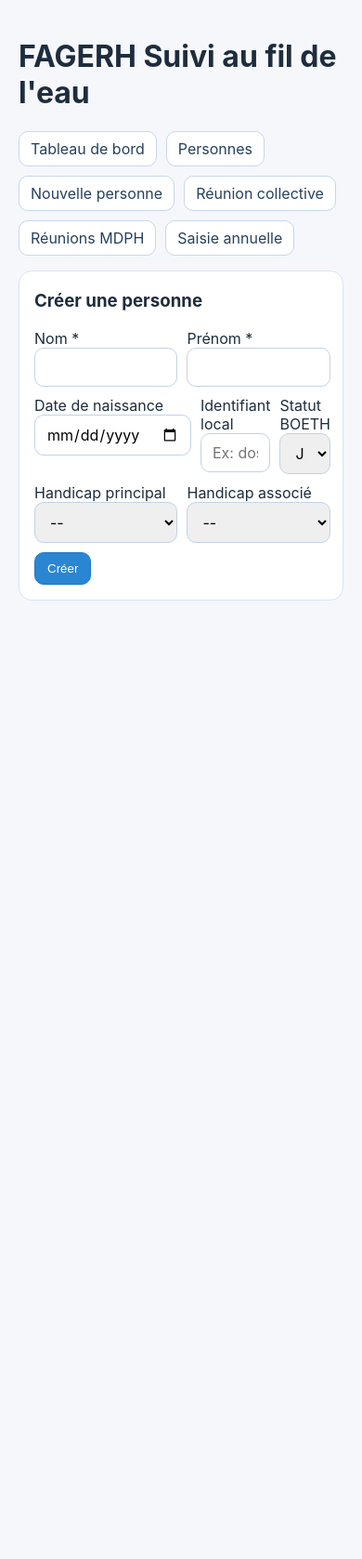
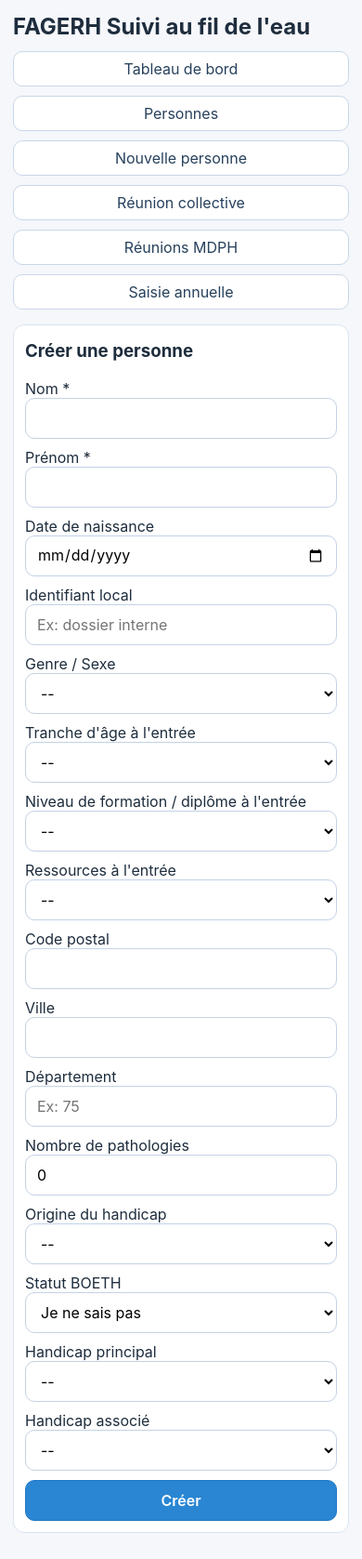
Before and after one commit to gip-inclusion/grist-custom-forms, a Flask app: page /people/new in a window 390 px wide. Shown: the whole page at 93% size. Before the commit the page ends 646 px from the top, so only its background shows below. Run offline with Flask 3, Linux system fonts and the light colour scheme.

Commit message:
feat(fagerh-suivi): enrich profile fields and improve mobile field consistency

```diff
--- a/tools/fagerh_suivi_local/app.py
+++ b/tools/fagerh_suivi_local/app.py
@@ -38,6 +38,55 @@
     "TCC (comportement/communication)",
     "Diagnostics en cours",
     "Autres types de déficiences",
+    "Je ne sais pas",
+]
+GENRE_OPTIONS = [
+    "Femme",
+    "Homme",
+    "Autre",
+    "Je ne sais pas",
+]
+TRANCHE_AGE_OPTIONS = [
+    "Moins de 20 ans",
+    "20 à 24 ans",
+    "25 à 29 ans",
+    "30 à 39 ans",
+    "40 à 49 ans",
+    "50 ans et plus",
+    "Je ne sais pas",
+]
+NIVEAU_FORMATION_OPTIONS = [
+    "Infra niveau 3 (sans qualification)",
+    "Niveau 3 (CAP/BEP)",
+    "Niveau 4 (Bac)",
+    "Niveau 5 (Bac+2)",
+    "Niveau 6 (Licence/Bachelor)",
+    "Niveau 7 ou plus (Master/Doctorat)",
+    "Je ne sais pas",
+]
+RESSOURCES_ENTREE_OPTIONS = [
+    "Salaire",
+    "ARE / allocation chômage",
+    "RSA",
+    "AAH",
+    "Indemnités journalières",
+    "Aucune ressource",
+    "Autres ressources",
+    "Je ne sais pas",
+]
+ZONE_GEOGRAPHIQUE_OPTIONS = [
+    "Département d'implantation",
+    "Département limitrophe",
+    "Autre département",
+    "Hors région",
+    "Je ne sais pas",
+]
+ORIGINE_HANDICAP_OPTIONS = [
+    "De naissance",
+    "Accident de la vie",
+    "Accident du travail / maladie professionnelle",
+    "Maladie évolutive",
+    "Autre",
     "Je ne sais pas",
 ]
 BLOCS_COLLECTIFS = [
@@ -190,6 +239,16 @@
             date_naissance TEXT,
             identifiant_local TEXT,
             boeth_statut TEXT DEFAULT 'inconnu',
+            genre TEXT,
+            tranche_age_entree TEXT,
+            niveau_formation_entree TEXT,
+            ressources_entree TEXT,
+            code_postal TEXT,
+            ville TEXT,
+            departement TEXT,
+            zone_geographique TEXT,
+            nb_pathologies INTEGER DEFAULT 0,
+            origine_handicap TEXT,
             handicap_principal TEXT,
             handicap_associe TEXT,
             created_at TEXT NOT NULL DEFAULT (datetime('now'))
@@ -299,6 +358,28 @@
 
 def ensure_schema_updates() -> None:
     db = get_db()
+    cols_people = {r["name"] for r in db.execute("PRAGMA table_info(people)").fetchall()}
+    if "genre" not in cols_people:
+        db.execute("ALTER TABLE people ADD COLUMN genre TEXT")
+    if "tranche_age_entree" not in cols_people:
+        db.execute("ALTER TABLE people ADD COLUMN tranche_age_entree TEXT")
+    if "niveau_formation_entree" not in cols_people:
+        db.execute("ALTER TABLE people ADD COLUMN niveau_formation_entree TEXT")
+    if "ressources_entree" not in cols_people:
+        db.execute("ALTER TABLE people ADD COLUMN ressources_entree TEXT")
+    if "code_postal" not in cols_people:
+        db.execute("ALTER TABLE people ADD COLUMN code_postal TEXT")
+    if "ville" not in cols_people:
+        db.execute("ALTER TABLE people ADD COLUMN ville TEXT")
+    if "departement" not in cols_people:
+        db.execute("ALTER TABLE people ADD COLUMN departement TEXT")
+    if "zone_geographique" not in cols_people:
+        db.execute("ALTER TABLE people ADD COLUMN zone_geographique TEXT")
+    if "nb_pathologies" not in cols_people:
+        db.execute("ALTER TABLE people ADD COLUMN nb_pathologies INTEGER DEFAULT 0")
+    if "origine_handicap" not in cols_people:
+        db.execute("ALTER TABLE people ADD COLUMN origine_handicap TEXT")
+
     cols_events = {r["name"] for r in db.execute("PRAGMA table_info(events)").fetchall()}
     if "type_prestation" not in cols_events:
         db.execute("ALTER TABLE events ADD COLUMN type_prestation TEXT")
@@ -315,6 +396,19 @@
         return datetime.strptime(d, "%Y-%m-%d").date()
     except Exception:
         return None
+
+
+def compute_age(date_naissance: str | None, ref: date | None = None) -> int | None:
+    if not date_naissance:
+        return None
+    dob = parse_iso(date_naissance)
+    if not dob:
+        return None
+    today = ref or date.today()
+    years = today.year - dob.year
+    if (today.month, today.day) < (dob.month, dob.day):
+        years -= 1
+    return years
 
 
 def normalize_txt(v: str) -> str:
@@ -650,19 +744,60 @@
         date_naissance = normalize_txt(request.form.get("date_naissance", ""))
         identifiant_local = normalize_txt(request.form.get("identifiant_local", ""))
         boeth_statut = normalize_txt(request.form.get("boeth_statut", "inconnu"))
+        genre = normalize_txt(request.form.get("genre", ""))
+        tranche_age_entree = normalize_txt(request.form.get("tranche_age_entree", ""))
+        niveau_formation_entree = normalize_txt(request.form.get("niveau_formation_entree", ""))
+        ressources_entree = normalize_txt(request.form.get("ressources_entree", ""))
+        code_postal = normalize_txt(request.form.get("code_postal", ""))
+        ville = normalize_txt(request.form.get("ville", ""))
+        departement = normalize_txt(request.form.get("departement", ""))
+        nb_pathologies = int(nval(request.form.get("nb_pathologies", "0")))
+        origine_handicap = normalize_txt(request.form.get("origine_handicap", ""))
         handicap_principal = normalize_txt(request.form.get("handicap_principal", ""))
         handicap_associe = normalize_txt(request.form.get("handicap_associe", ""))
 
         if not nom or not prenom:
             flash("Nom et prénom sont requis.", "error")
-            return render_template("people_new.html", dispositifs=DISPOSITIFS, handicap_types=HANDICAP_TYPES, current_year=date.today().year)
+            return render_template(
+                "people_new.html",
+                dispositifs=DISPOSITIFS,
+                handicap_types=HANDICAP_TYPES,
+                genre_options=GENRE_OPTIONS,
+                tranche_age_options=TRANCHE_AGE_OPTIONS,
+                niveau_formation_options=NIVEAU_FORMATION_OPTIONS,
+                ressources_entree_options=RESSOURCES_ENTREE_OPTIONS,
+                origine_handicap_options=ORIGINE_HANDICAP_OPTIONS,
+                current_year=date.today().year,
+            )
 
         if date_naissance and not parse_iso(date_naissance):
             flash("Date de naissance invalide (format AAAA-MM-JJ).", "error")
-            return render_template("people_new.html", dispositifs=DISPOSITIFS, handicap_types=HANDICAP_TYPES, current_year=date.today().year)
+            return render_template(
+                "people_new.html",
+                dispositifs=DISPOSITIFS,
+                handicap_types=HANDICAP_TYPES,
+                genre_options=GENRE_OPTIONS,
+                tranche_age_options=TRANCHE_AGE_OPTIONS,
+                niveau_formation_options=NIVEAU_FORMATION_OPTIONS,
+                ressources_entree_options=RESSOURCES_ENTREE_OPTIONS,
+                origine_handicap_options=ORIGINE_HANDICAP_OPTIONS,
+                current_year=date.today().year,
+            )
 
         if boeth_statut not in {"boeth", "non_boeth", "inconnu"}:
             boeth_statut = "inconnu"
+        if genre and genre not in GENRE_OPTIONS:
+            genre = ""
+        if tranche_age_entree and tranche_age_entree not in TRANCHE_AGE_OPTIONS:
+            tranche_age_entree = ""
+        if niveau_formation_entree and niveau_formation_entree not in NIVEAU_FORMATION_OPTIONS:
+            niveau_formation_entree = ""
+        if ressources_entree and ressources_entree not in RESSOURCES_ENTREE_OPTIONS:
+            ressources_entree = ""
+        if nb_pathologies < 0:
+            nb_pathologies = 0
+        if origine_handicap and origine_handicap not in ORIGINE_HANDICAP_OPTIONS:
+            origine_handicap = ""
         if handicap_principal and handicap_principal not in HANDICAP_TYPES:
             handicap_principal = ""
         if handicap_associe and handicap_associe not in HANDICAP_TYPES:
@@ -671,16 +806,48 @@
         db = get_db()
         cur = db.execute(
             """
-            INSERT INTO people(nom, prenom, date_naissance, identifiant_local, boeth_statut, handicap_principal, handicap_associe)
-            VALUES(?,?,?,?,?,?,?)
+            INSERT INTO people(
+              nom, prenom, date_naissance, identifiant_local, boeth_statut,
+              genre, tranche_age_entree, niveau_formation_entree, ressources_entree,
+              code_postal, ville, departement, nb_pathologies, origine_handicap,
+              handicap_principal, handicap_associe
+            )
+            VALUES(?,?,?,?,?,?,?,?,?,?,?,?,?,?,?,?)
             """,
-            (nom, prenom, date_naissance or None, identifiant_local or None, boeth_statut, handicap_principal or None, handicap_associe or None),
+            (
+                nom,
+                prenom,
+                date_naissance or None,
+                identifiant_local or None,
+                boeth_statut,
+                genre or None,
+                tranche_age_entree or None,
+                niveau_formation_entree or None,
+                ressources_entree or None,
+                code_postal or None,
+                ville or None,
+                departement or None,
+                nb_pathologies,
+                origine_handicap or None,
+                handicap_principal or None,
+                handicap_associe or None,
+            ),
         )
         db.commit()
         flash("Personne créée.", "success")
         return redirect(url_for("person_detail", person_id=cur.lastrowid))
 
-    return render_template("people_new.html", dispositifs=DISPOSITIFS, handicap_types=HANDICAP_TYPES, current_year=date.today().year)
+    return render_template(
+        "people_new.html",
+        dispositifs=DISPOSITIFS,
+        handicap_types=HANDICAP_TYPES,
+        genre_options=GENRE_OPTIONS,
+        tranche_age_options=TRANCHE_AGE_OPTIONS,
+        niveau_formation_options=NIVEAU_FORMATION_OPTIONS,
+        ressources_entree_options=RESSOURCES_ENTREE_OPTIONS,
+        origine_handicap_options=ORIGINE_HANDICAP_OPTIONS,
+        current_year=date.today().year,
+    )
 
 
 @app.route("/people/<int:person_id>")
@@ -718,9 +885,11 @@
     ).fetchall()
     active_pathway = next((row for row in pathways if not row["date_fin"]), None)
     timeline = build_person_timeline(person_id)
+    age = compute_age(person["date_naissance"])
     return render_template(
         "person_detail.html",
         person=person,
+        age=age,
         followup=followup,
         pathways=pathways,
         active_pathway=active_pathway,
@@ -732,6 +901,11 @@
         modalites=MODALITES,
         motifs_sortie=MOTIFS_SORTIE,
         handicap_types=HANDICAP_TYPES,
+        genre_options=GENRE_OPTIONS,
+        tranche_age_options=TRANCHE_AGE_OPTIONS,
+        niveau_formation_options=NIVEAU_FORMATION_OPTIONS,
+        ressources_entree_options=RESSOURCES_ENTREE_OPTIONS,
+        origine_handicap_options=ORIGINE_HANDICAP_OPTIONS,
         situation_arrivee_options=SITUATION_ARRIVEE_OPTIONS,
         preconisations=PRECONISATIONS,
         devenir_12m_options=DEVENIR_12M_OPTIONS,
@@ -751,18 +925,59 @@
         return redirect(url_for("people_list"))
 
     boeth_statut = normalize_txt(request.form.get("boeth_statut", "inconnu"))
+    genre = normalize_txt(request.form.get("genre", ""))
+    tranche_age_entree = normalize_txt(request.form.get("tranche_age_entree", ""))
+    niveau_formation_entree = normalize_txt(request.form.get("niveau_formation_entree", ""))
+    ressources_entree = normalize_txt(request.form.get("ressources_entree", ""))
+    code_postal = normalize_txt(request.form.get("code_postal", ""))
+    ville = normalize_txt(request.form.get("ville", ""))
+    departement = normalize_txt(request.form.get("departement", ""))
+    nb_pathologies = int(nval(request.form.get("nb_pathologies", "0")))
+    origine_handicap = normalize_txt(request.form.get("origine_handicap", ""))
     handicap_principal = normalize_txt(request.form.get("handicap_principal", ""))
     handicap_associe = normalize_txt(request.form.get("handicap_associe", ""))
     if boeth_statut not in {"boeth", "non_boeth", "inconnu"}:
         boeth_statut = "inconnu"
+    if genre and genre not in GENRE_OPTIONS:
+        genre = ""
+    if tranche_age_entree and tranche_age_entree not in TRANCHE_AGE_OPTIONS:
+        tranche_age_entree = ""
+    if niveau_formation_entree and niveau_formation_entree not in NIVEAU_FORMATION_OPTIONS:
+        niveau_formation_entree = ""
+    if ressources_entree and ressources_entree not in RESSOURCES_ENTREE_OPTIONS:
+        ressources_entree = ""
+    if nb_pathologies < 0:
+        nb_pathologies = 0
+    if origine_handicap and origine_handicap not in ORIGINE_HANDICAP_OPTIONS:
+        origine_handicap = ""
     if handicap_principal and handicap_principal not in HANDICAP_TYPES:
         handicap_principal = ""
     if handicap_associe and handicap_associe not in HANDICAP_TYPES:
         handicap_associe = ""
 
     db.execute(
-        "UPDATE people SET boeth_statut=?, handicap_principal=?, handicap_associe=? WHERE id=?",
-        (boeth_statut, handicap_principal or None, handicap_associe or None, person_id),
+        """
+        UPDATE people
+        SET boeth_statut=?, genre=?, tranche_age_entree=?, niveau_formation_entree=?, ressources_entree=?,
+            code_postal=?, ville=?, departement=?, nb_pathologies=?, origine_handicap=?,
+            handicap_principal=?, handicap_associe=?
+        WHERE id=?
+        """,
+        (
+            boeth_statut,
+            genre or None,
+            tranche_age_entree or None,
+            niveau_formation_entree or None,
+            ressources_entree or None,
+            code_postal or None,
+            ville or None,
+            departement or None,
+            nb_pathologies,
+            origine_handicap or None,
+            handicap_principal or None,
+            handicap_associe or None,
+            person_id,
+        ),
     )
     db.commit()
     flash("Profil personne mis à jour.", "success")
--- a/tools/fagerh_suivi_local/templates/base.html
+++ b/tools/fagerh_suivi_local/templates/base.html
@@ -13,8 +13,35 @@
     .grid { display:grid; gap:10px; }
     .grid-2 { grid-template-columns: 1fr 1fr; }
     .grid-3 { grid-template-columns: 1fr 1fr 1fr; }
-    input, select, textarea { width:100%; padding:10px 12px; border:1px solid #c3d2e4; border-radius:10px; font:inherit; box-sizing:border-box; }
-    button { border:1px solid #1f77c4; background:#2a86d3; color:#fff; padding:9px 13px; border-radius:10px; cursor:pointer; }
+    input, select, textarea {
+      width:100%;
+      padding:10px 12px;
+      min-height:44px;
+      height:44px;
+      border:1px solid #c3d2e4;
+      border-radius:10px;
+      font:inherit;
+      line-height:1.2;
+      box-sizing:border-box;
+      background:#fff;
+    }
+    textarea {
+      min-height:88px;
+      height:auto;
+      resize:vertical;
+    }
+    button {
+      border:1px solid #1f77c4;
+      background:#2a86d3;
+      color:#fff;
+      padding:9px 13px;
+      min-height:44px;
+      border-radius:10px;
+      font:inherit;
+      font-weight:600;
+      cursor:pointer;
+      box-sizing:border-box;
+    }
     .btn-danger { border-color:#cb5a5a; background:#fff; color:#b63434; }
     .muted { color:#667b91; }
     table { width:100%; border-collapse: collapse; }
@@ -28,6 +55,25 @@
     .ok { color:#1f7a45; font-weight:700; }
     .ko { color:#a43a2a; font-weight:700; }
     h3 { margin-top:4px; }
+    table { display:block; overflow-x:auto; white-space:nowrap; }
+
+    @media (max-width: 1024px) {
+      .wrap { padding: 14px; }
+      .grid-3 { grid-template-columns: 1fr 1fr; }
+      .grid-2 { grid-template-columns: 1fr; }
+    }
+
+    @media (max-width: 768px) {
+      h1 { font-size: 1.5rem; margin: 0 0 12px 0; }
+      .card { padding: 12px; border-radius: 12px; }
+      .nav a { flex: 1 1 100%; text-align: center; }
+      .grid-3, .grid-2 { grid-template-columns: 1fr; }
+      .row > * { min-width: 100%; }
+      button { width: 100%; }
+      .btn-danger { width: auto; min-width: 84px; }
+      th, td { padding: 8px; font-size: .95rem; }
+      .kpi { font-size: 1.5rem; }
+    }
   </style>
 </head>
 <body>
--- a/tools/fagerh_suivi_local/templates/people_new.html
+++ b/tools/fagerh_suivi_local/templates/people_new.html
@@ -10,6 +10,54 @@
     <div class="grid grid-3">
       <div><label>Date de naissance</label><input type="date" name="date_naissance"></div>
       <div><label>Identifiant local</label><input name="identifiant_local" placeholder="Ex: dossier interne"></div>
+      <div>
+        <label>Genre / Sexe</label>
+        <select name="genre">
+          <option value="">--</option>
+          {% for g in genre_options %}<option value="{{ g }}">{{ g }}</option>{% endfor %}
+        </select>
+      </div>
+    </div>
+    <div class="grid grid-3">
+      <div>
+        <label>Tranche d'âge à l'entrée</label>
+        <select name="tranche_age_entree">
+          <option value="">--</option>
+          {% for a in tranche_age_options %}<option value="{{ a }}">{{ a }}</option>{% endfor %}
+        </select>
+      </div>
+      <div>
+        <label>Niveau de formation / diplôme à l'entrée</label>
+        <select name="niveau_formation_entree">
+          <option value="">--</option>
+          {% for n in niveau_formation_options %}<option value="{{ n }}">{{ n }}</option>{% endfor %}
+        </select>
+      </div>
+      <div>
+        <label>Ressources à l'entrée</label>
+        <select name="ressources_entree">
+          <option value="">--</option>
+          {% for r in ressources_entree_options %}<option value="{{ r }}">{{ r }}</option>{% endfor %}
+        </select>
+      </div>
+    </div>
+    <div class="grid grid-3">
+      <div><label>Code postal</label><input name="code_postal"></div>
+      <div><label>Ville</label><input name="ville"></div>
+      <div><label>Département</label><input name="departement" placeholder="Ex: 75"></div>
+    </div>
+    <div class="grid grid-3">
+      <div>
+        <label>Nombre de pathologies</label>
+        <input type="number" min="0" step="1" name="nb_pathologies" value="0">
+      </div>
+      <div>
+        <label>Origine du handicap</label>
+        <select name="origine_handicap">
+          <option value="">--</option>
+          {% for o in origine_handicap_options %}<option value="{{ o }}">{{ o }}</option>{% endfor %}
+        </select>
+      </div>
       <div>
         <label>Statut BOETH</label>
         <select name="boeth_statut">
```
Also changed, not shown: tools/fagerh_suivi_local/templates/person_detail.html (+56 -2 lines).
